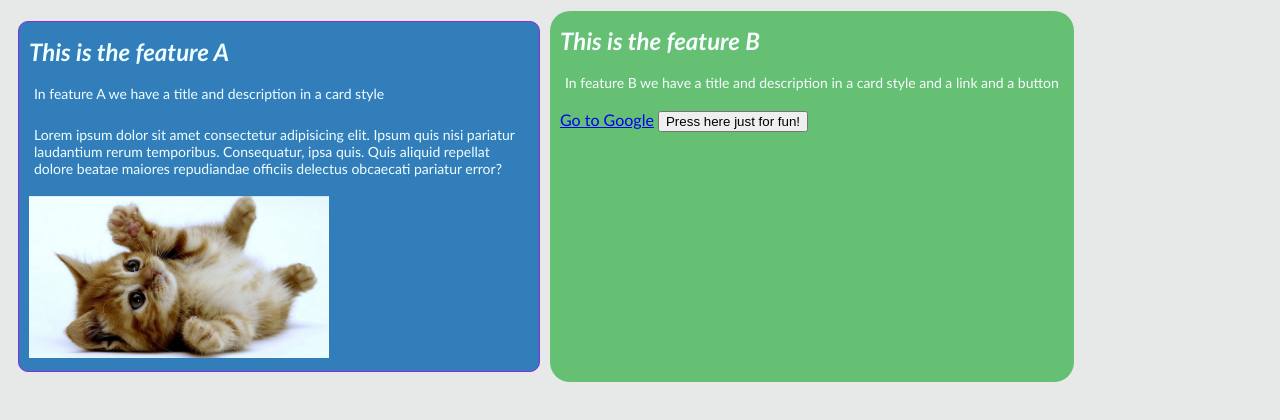
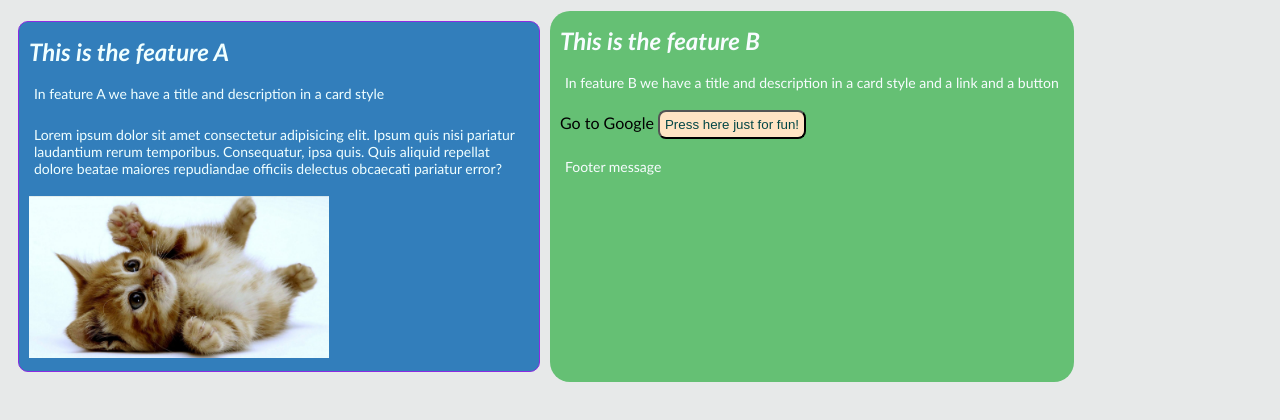
Before and after one commit to beckycode/git-practice, a plain HTML site: page index.html in a window 1280 px wide. Shown: the part 98-518 px from the top of the page. Drawn offline with Linux system fonts and the light colour scheme.

Commit message:
add footer
this footer will be updated pretty soon

```diff
--- a/index.html
+++ b/index.html
@@ -30,8 +30,9 @@
           In feature B we have a title and description in a card style and a
           link and a button
         </p>
-        <a href="www.google.com" target="_blank">Go to Google</a>
-        <button>Press here just for fun!</button>
+        <a class="link" href="www.google.com" target="_blank">Go to Google</a>
+        <button class="btn">Press here just for fun!</button>
+        <p>Footer message</p>
       </section>
     </main>
   </body>
--- a/style.css
+++ b/style.css
@@ -60,3 +60,19 @@ main {
   padding: 10px;
   color: rgb(248, 252, 255);
 }
+
+.btn {
+  padding: 5px;
+  background-color: bisque;
+  color: rgb(3, 70, 70);
+  border-radius: 8px;
+}
+
+.link {
+  text-decoration: none;
+  color: black;
+}
+
+.link:hover {
+  color: aqua;
+}
```
